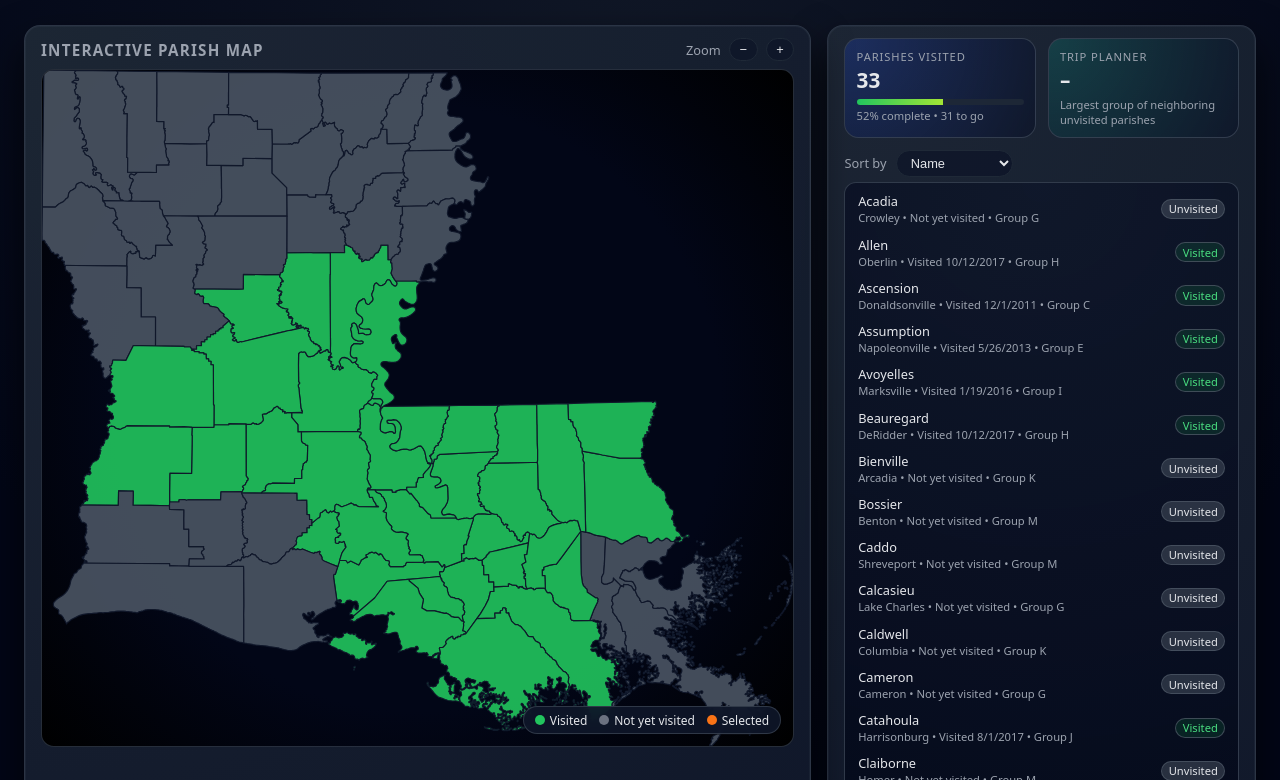
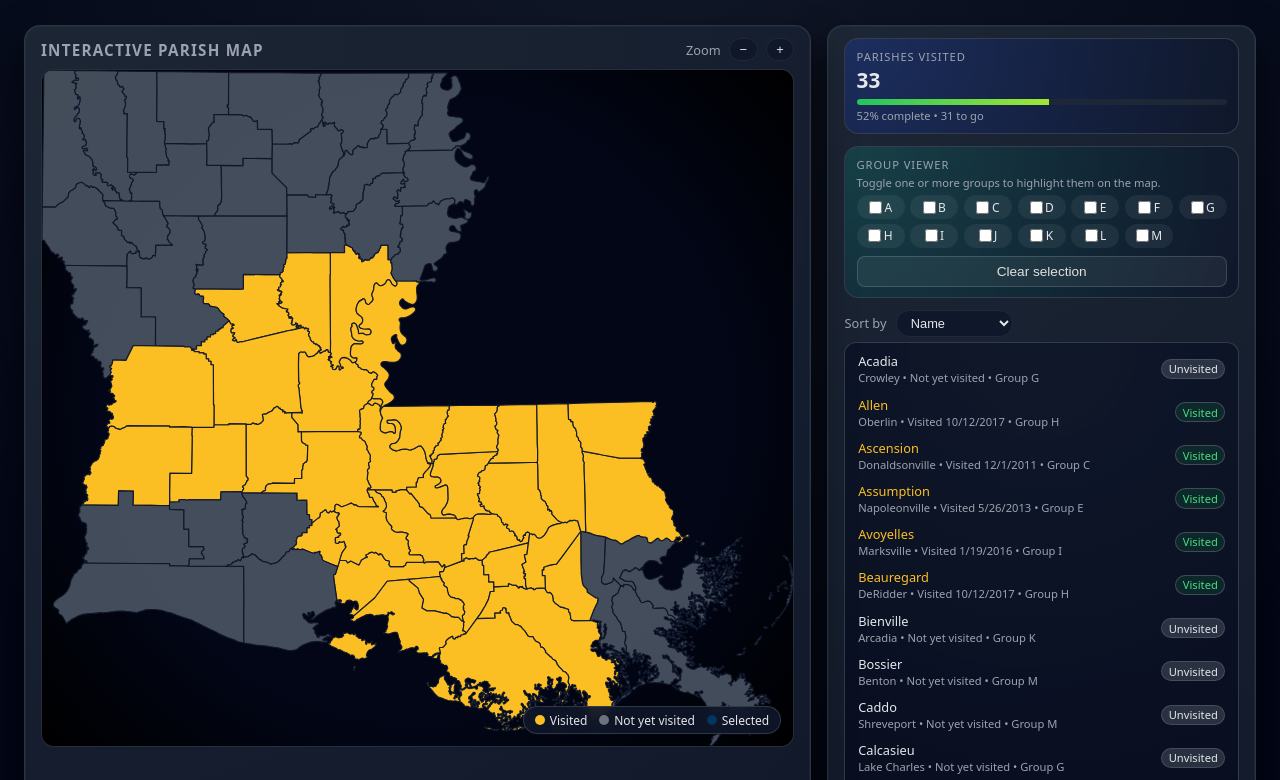
Before and after one commit to jasonstelzer/la-courthouse-ride, a plain HTML site: page index.html in a window 1280 px wide. Shown: the part 77-857 px from the top of the page. Drawn offline with Linux system fonts and the light colour scheme.

Commit message:
Updated stats cards

```diff
--- a/index.html
+++ b/index.html
@@ -11,10 +11,10 @@
       --color-border: #1f2937;
       --color-text: #e5e7eb;
       --color-muted: #9ca3af;
-      --color-accent: #fbbf24;
-      --color-visited: #22c55e;
+      --color-accent: #013660;
+      --color-visited: #fbbf24;
       --color-unvisited: #6b7280;
-      --color-highlight: #f97316;
+      --color-highlight: #013660;
     }
 
     * {
@@ -209,7 +209,7 @@
 
     .stats {
       display: grid;
-      grid-template-columns: repeat(2, minmax(0, 1fr));
+      grid-template-columns: repeat(1, minmax(0, 1fr));
       gap: 0.75rem;
       margin-bottom: 0.75rem;
     }
@@ -259,6 +259,95 @@
       background: linear-gradient(90deg, #22c55e, #a3e635);
       transition: width 0.4s ease-out;
     }
+
+    .group-filter-grid {
+  display: grid;
+  grid-template-columns: repeat(7, minmax(0, 1fr));
+  gap: 0.35rem;
+  margin-top: 0.35rem;
+  margin-bottom: 0.5rem;
+}
+
+.group-filter-grid label {
+  display: flex;
+  align-items: center;
+  justify-content: center;
+  gap: 0.15rem;
+  padding: 0.2rem 0.35rem;
+  border-radius: 999px;
+  font-size: 0.75rem;
+  background: rgba(255, 255, 255, 0.06);
+  cursor: pointer;
+  user-select: none;
+}
+
+.group-filter-grid input[type="checkbox"] {
+  margin: 0;
+}
+
+/* Base Button Style */
+.btn {
+  display: inline-flex;
+  align-items: center;
+  justify-content: center;
+  padding: 0.45rem 0.9rem;
+  border-radius: 0.5rem;
+  font-size: 0.85rem;
+  font-weight: 500;
+  cursor: pointer;
+  transition: background 0.15s ease, color 0.15s ease, border-color 0.15s ease;
+  text-align: center;
+  user-select: none;
+  border: 1px solid transparent;
+}
+
+/* Primary Button (Action) */
+.btn-primary {
+  background: #4d7cff;              /* Soft blue accent */
+  color: #fff;
+  border-color: #4d7cff;
+}
+
+.btn-primary:hover {
+  background: #3a66e0;
+  border-color: #3a66e0;
+}
+
+.btn-primary:active {
+  background: #2a53bd;
+  border-color: #2a53bd;
+}
+
+/* Secondary Button (Neutral / Utility) */
+.btn-secondary {
+  background: rgba(255,255,255,0.06);
+  color: #e0e0e0;
+  border-color: rgba(255,255,255,0.15);
+}
+
+.btn-secondary:hover {
+  background: rgba(255,255,255,0.12);
+  border-color: rgba(255,255,255,0.25);
+}
+
+.btn-secondary:active {
+  background: rgba(255,255,255,0.18);
+  border-color: rgba(255,255,255,0.35);
+}
+
+/* Full-Width Helper */
+.btn-full {
+  width: 100%;
+}/* Button helper if you don't already have one */
+.btn-full {
+  width: 100%;
+}
+
+/* Map highlight for selected groups */
+.parish-region.group-highlight {
+  fill: #345729 !important; /* change this color any time */
+  stroke-width: 1.5;
+}
 
     .filter-row {
       display: flex;
@@ -376,8 +465,12 @@
     }
 
     .parish-region.visited {
-      fill: rgba(34, 197, 94, 0.9);
+      fill: #fbbf24;
       stroke: rgba(15, 23, 42, 0.95);
+    }
+
+    .visited-tag .parish-main .parish-name {
+      color: #fbbf24;
     }
 
     .parish-region.unvisited {
@@ -386,7 +479,7 @@
     }
 
     .parish-region:hover {
-      stroke: var(--color-highlight);
+      stroke: var(--color-accent);
       stroke-width: 120;
       transform: translateY(-5px);
     }
@@ -592,7 +685,7 @@
     }
 
     footer span.highlight-text {
-      color: var(--color-accent);
+      color: var(--color-visited);
     }
 
     @media (max-width: 900px) {
@@ -631,9 +724,9 @@
   <header>
     <h1>
       <span>Louisiana Parish Courthouse Ride</span>
-      <span class="badge">Map Viewer</span>
+      <span class="badge">Map Tracker</span>
     </h1>
-    <p>Tap a parish on the map to see the courthouse details and mark your progress toward all 64 Louisiana parishes.</p>
+    <p>Tap a parish on the map to see the details and view your progress toward all 64 Louisiana parishes.</p>
   </header>
 
   <div class="layout">
@@ -1044,10 +1137,17 @@
           </div>
           <div class="stat-sub"><span id="percentComplete">0</span>% complete &bull; <span id="remainingCount">64</span> to go</div>
         </div>
-        <div class="stat-card secondary">
-          <div class="stat-label">Trip Planner</div>
-          <div class="stat-value" id="largestCluster">–</div>
-          <div class="stat-sub">Largest group of neighboring unvisited parishes<span id="clusterHint"></span></div>
+        <div class="stat-card secondary" id="groupViewerCard">
+          <div class="stat-label">Group Viewer</div>
+          <div class="stat-sub">
+            Toggle one or more groups to highlight them on the map.
+          </div>
+          <div id="groupFilters" class="group-filter-grid">
+            <!-- checkboxes are injected by JS -->
+          </div>
+          <button id="clearGroupFilters" class="btn btn-secondary btn-full">
+            Clear selection
+          </button>
         </div>
       </div>
 
@@ -1094,7 +1194,7 @@
           <h3>Ride photos</h3>
           <div class="modal-photos">
             <div id="photoContainer" class="photo-grid"></div>
-            <div id="photoEmpty" class="modal-empty-photos">No photos added yet. Once you have images for this parish, you can add file paths into the data section and they will appear here.</div>
+            <div id="photoEmpty" class="modal-empty-photos">No photos added yet.</div>
           </div>
         </div>
       </div>
@@ -2063,6 +2163,82 @@ function highlightParish(svgId) {
     applyZoom();
   }
 
+  function setupGroupViewer() {
+  const groupFiltersEl = document.getElementById('groupFilters');
+  const clearBtn = document.getElementById('clearGroupFilters');
+  if (!groupFiltersEl || !clearBtn) return;
+
+  // Collect distinct groups from the data (A–M)
+  const groupSet = new Set();
+  for (const data of Object.values(parishesData)) {
+    if (data.group) groupSet.add(data.group);
+  }
+  const groups = Array.from(groupSet).sort(); // e.g., ["A","B","C",...]
+
+  // Build checkboxes for each group
+  groups.forEach(group => {
+    const id = `group-${group}`;
+    const label = document.createElement('label');
+
+    const input = document.createElement('input');
+    input.type = 'checkbox';
+    input.id = id;
+    input.value = group;
+
+    const span = document.createElement('span');
+    span.textContent = group;
+
+    label.appendChild(input);
+    label.appendChild(span);
+    groupFiltersEl.appendChild(label);
+  });
+
+  const selectedGroups = new Set();
+
+  function applyGroupHighlight() {
+    // Remove old highlights
+    document
+      .querySelectorAll('.parish-region.group-highlight')
+      .forEach(el => el.classList.remove('group-highlight'));
+
+    if (!selectedGroups.size) return;
+
+    // Apply highlight to any parish whose data.group is selected
+    for (const [svgId, data] of Object.entries(parishesData)) {
+      if (!data.group || !selectedGroups.has(data.group)) continue;
+
+      const elem = document.getElementById(svgId);
+      if (!elem) continue;
+
+      if (elem.tagName && elem.tagName.toLowerCase() === 'g') {
+        elem.querySelectorAll('path').forEach(p => p.classList.add('group-highlight'));
+      } else {
+        elem.classList.add('group-highlight');
+      }
+    }
+  }
+
+  groupFiltersEl.addEventListener('change', (e) => {
+    if (e.target && e.target.type === 'checkbox') {
+      const g = e.target.value;
+      if (e.target.checked) {
+        selectedGroups.add(g);
+      } else {
+        selectedGroups.delete(g);
+      }
+      applyGroupHighlight();
+    }
+  });
+
+  clearBtn.addEventListener('click', () => {
+    selectedGroups.clear();
+    groupFiltersEl.querySelectorAll('input[type="checkbox"]').forEach(cb => {
+      cb.checked = false;
+    });
+    applyGroupHighlight();
+  });
+}
+
   function setupModalClose() {
     const modalBackdrop = document.getElementById('modalBackdrop');
     const closeBtn = document.getElementById('modalClose');
@@ -2088,6 +2264,7 @@ function highlightParish(svgId) {
 
   document.addEventListener('DOMContentLoaded', () => {
     initMap();
+    setupGroupViewer();
     setupModalClose();
   });
 
```
